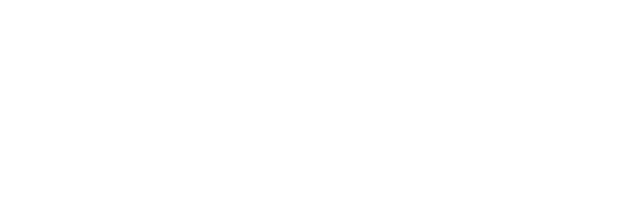
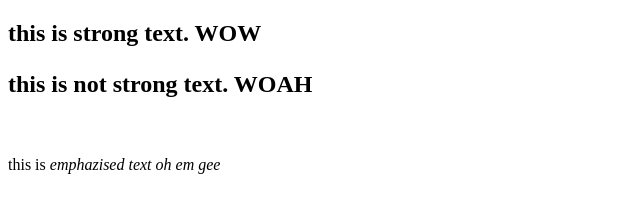
Before and after one commit to arolivares/Semantic-Website, a plain HTML site: page index.html in a window 1280 px wide. Shown: the whole page, without its empty margins (0-640 px from the left). Drawn offline with Linux system fonts and the light colour scheme.

Commit message:
add italic

```diff
--- a/index.html
+++ b/index.html
@@ -1,11 +1,14 @@
 <!DOCTYPE html>
 <html lang="en">
 <head>
-    <meta charset="UTF-8">
-    <meta name="viewport" content="width=device-width, initial-scale=1.0">
+
     <title>Sematic Elements</title>
 </head>
 <body>
+<h2><strong>this is strong text. WOW</strong></h2>
+<h2><p>this is not strong text. WOAH</p></h2>
+<br>
+<p>this is <em>emphazised text oh em gee</em></p>
 
 </body>
 </html>
```
